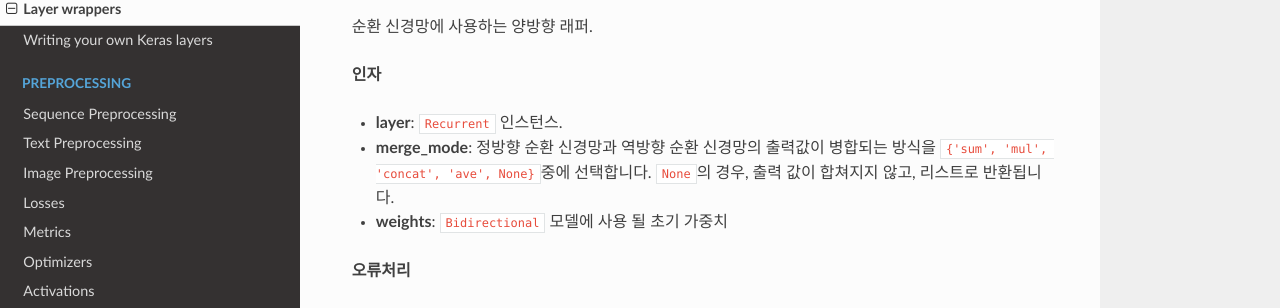
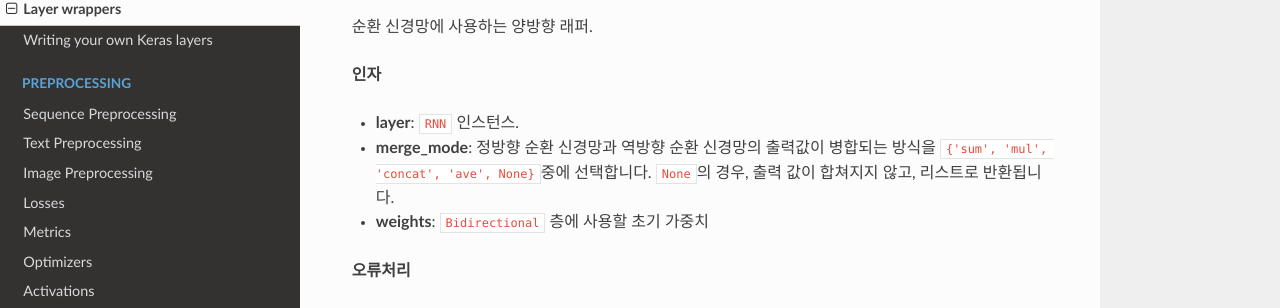
Before and after one commit to keras-team/keras-docs-ko, an MkDocs documentation site: the page built from sources/layers/wrappers.md, in a window 1280 px wide and 900 px high, scrolled down 883 px. Shown: the part 227-535 px from the top of the window. Built offline with MkDocs 1.6.1, drawn with Linux system fonts in a browser that asks for light colours; nearby versions of some CDN libraries.

Commit message:
Update wrappers.md
+ recurrent --> RNN
+ `Bidirectional` 층에 사용할 초기 가중치

```diff
--- a/sources/layers/wrappers.md
+++ b/sources/layers/wrappers.md
@@ -59,11 +59,11 @@ keras.engine.base_layer.wrapped_fn()
 
 __인자__
 
-- __layer__: `Recurrent` 인스턴스.
+- __layer__: `RNN` 인스턴스.
 - __merge_mode__: 정방향 순환 신경망과
     역방향 순환 신경망의 출력값이 병합되는 방식을 `{'sum', 'mul', 'concat', 'ave', None}`중에 선택합니다.
     `None`의 경우, 출력 값이 합쳐지지 않고, 리스트로 반환됩니다.
-- __weights__: `Bidirectional` 모델에 사용 될 초기 가중치
+- __weights__: `Bidirectional` 층에 사용할 초기 가중치
 
 __오류처리__
 
```
